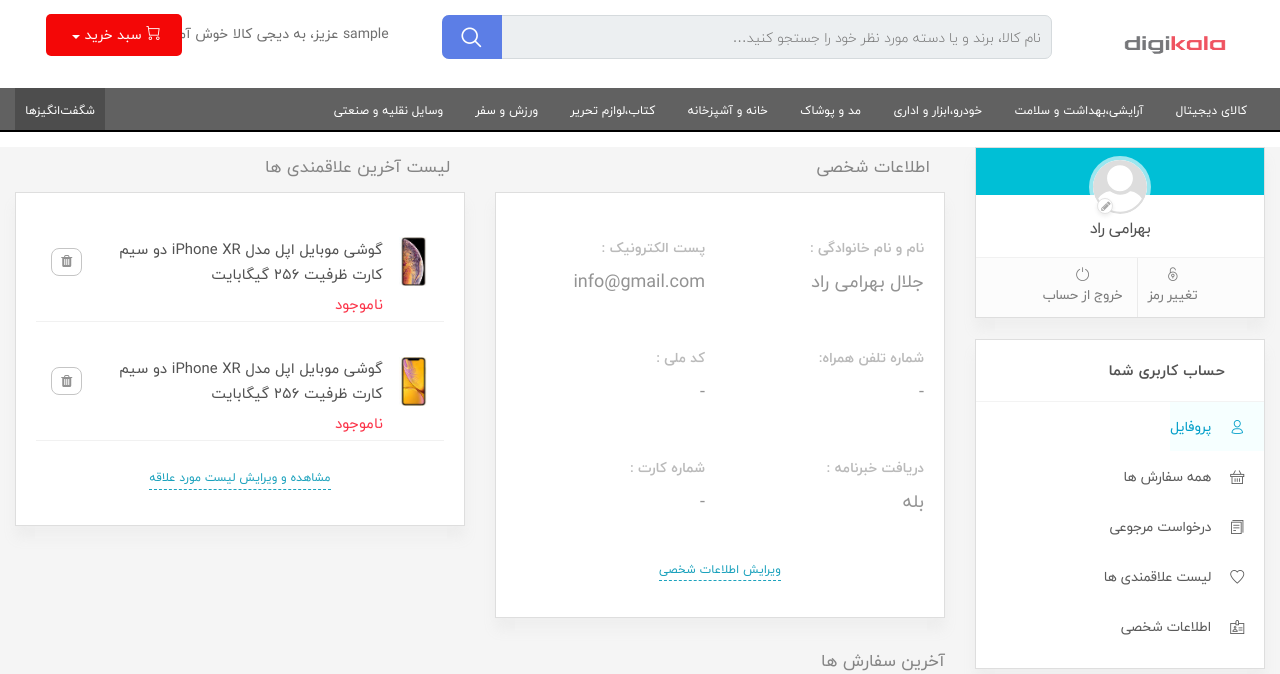
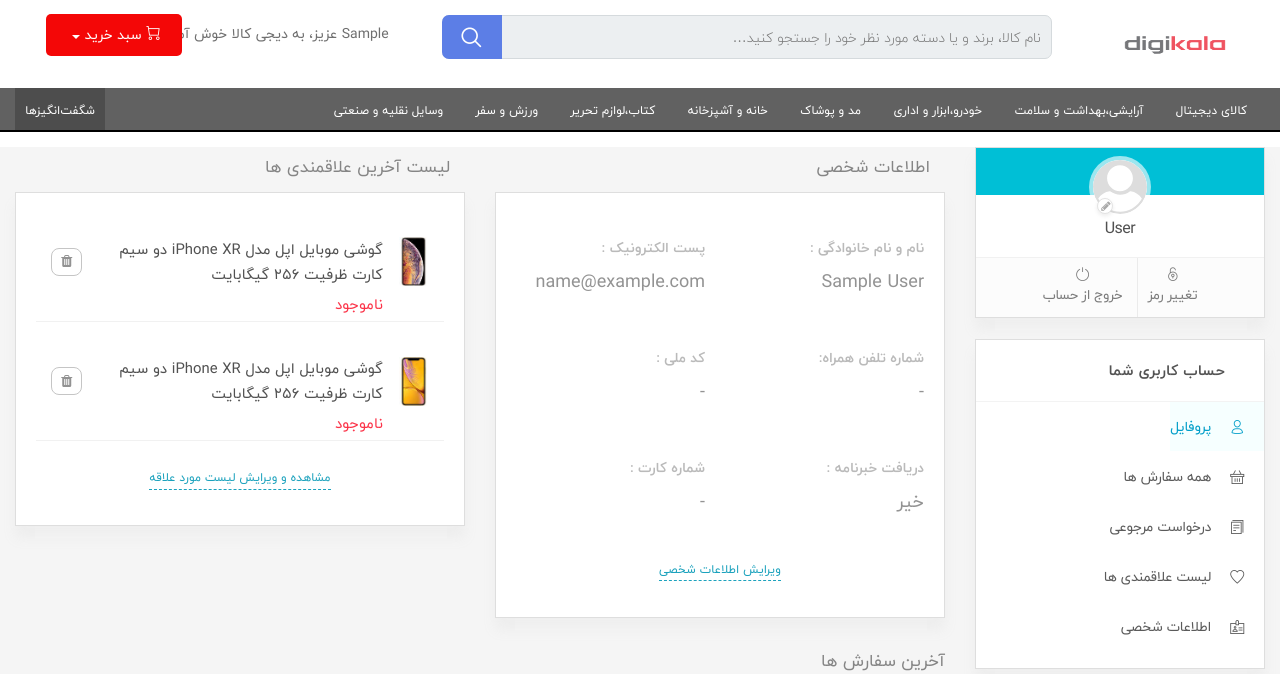
Before and after one commit to mohammad-aq1996/digikala, a Django app: page /accounts/profile/ in a window 1280 px wide. Shown: the top 674 px of the page. Run offline with Django 4.2, Linux system fonts and the light colour scheme; the visitor is signed in with stand-in values (Sample User, id 1); some libraries are stand-ins or nearby versions.

Commit message:
add profile personal view

```diff
--- a/accounts_app/urls.py
+++ b/accounts_app/urls.py
@@ -1,6 +1,6 @@
 from django.urls import path
 from django.contrib.auth import views as auth_view
-from .views import RegisterView, WelcomeView, ProfileView, PassChangeView
+from .views import RegisterView, WelcomeView, ProfileView, PassChangeView, ProfilePersonalInfoView
 
 app_name = 'accounts_app'
 
@@ -11,5 +11,8 @@
     path('welcome/', WelcomeView.as_view(), name='welcome'),
     path('profile/', ProfileView.as_view(), name='profile'),
     path('password/change/', PassChangeView.as_view(), name='password_change'),
-    path('password/change/done/', auth_view.PasswordChangeDoneView.as_view(template_name='accounts_app/password-change-done.html'), name="password_change_done"),
+    path('password/change/done/',
+        auth_view.PasswordChangeDoneView.as_view(template_name='accounts_app/password-change-done.html'),
+        name="password_change_done"),
+    path('personal-info/', ProfilePersonalInfoView.as_view(), name='personal-info'),
 ]
--- a/accounts_app/views.py
+++ b/accounts_app/views.py
@@ -22,3 +22,7 @@
 class PassChangeView(PasswordChangeView):
     template_name='accounts_app/password-change.html'
     success_url = reverse_lazy('accounts_app:password_change_done')
+
+
+class ProfilePersonalInfoView(TemplateView):
+    template_name = 'accounts_app/profile-personal-info.html'
--- a/templates/_base.html
+++ b/templates/_base.html
@@ -276,7 +276,7 @@
                     {% if user.is_authenticated %}
                         <a href="#" class="btn btn-neutral dropdown-toggle" data-toggle="dropdown"
                            id="navbarDropdownMenuLink1">
-                            {{ user.username }} عزیز، به دیجی کالا خوش آمدید
+                            {% if user.first_name %} {{ user.first_name }} {% else %} {{ user.username }} {% endif %} عزیز، به دیجی کالا خوش آمدید
                         </a>
                         <ul class="dropdown-menu" aria-labelledby="navbarDropdownMenuLink1">
                             <div class="dropdown-item">
--- a/templates/accounts_app/profile.html
+++ b/templates/accounts_app/profile.html
@@ -21,37 +21,61 @@
                                         <div class="col-sm-12 col-md-6">
                                             <p>
                                                 <span class="title">نام و نام خانوادگی :</span>
-                                                <span>جلال بهرامی راد</span>
+                                                <span> {% if user.first_name and user.last_name %}
+                                                    {{ user.first_name }} {{ user.last_name }}
+                                                {% else %}
+                                                    -
+                                                {% endif %} </span>
                                             </p>
                                         </div>
                                         <div class="col-sm-12 col-md-6">
                                             <p>
                                                 <span class="title">پست الکترونیک :</span>
-                                                <span>info@gmail.com</span>
+                                                <span>{% if user.email %}
+                                                    {{ user.email }}
+                                                {% else %}
+                                                    -
+                                                {% endif %} </span></span>
                                             </p>
                                         </div>
                                         <div class="col-sm-12 col-md-6">
                                             <p>
                                                 <span class="title">شماره تلفن همراه:</span>
-                                                <span>-</span>
+                                                <span>{% if user.phone %}
+                                                    {{ user.phone }}
+                                                {% else %}
+                                                    -
+                                                {% endif %}</span>
                                             </p>
                                         </div>
                                         <div class="col-sm-12 col-md-6">
                                             <p>
                                                 <span class="title">کد ملی :</span>
-                                                <span>-</span>
+                                                <span>{% if user.national_code %}
+                                                    {{ user.national_code }}
+                                                {% else %}
+                                                    -
+                                                {% endif %}</span>
                                             </p>
                                         </div>
                                         <div class="col-sm-12 col-md-6">
                                             <p>
                                                 <span class="title">دریافت خبرنامه :</span>
-                                                <span>بله</span>
+                                                <span>{% if user.newsletter %}
+                                                    بله
+                                                {% else %}
+                                                    خیر
+                                                {% endif %}</span>
                                             </p>
                                         </div>
                                         <div class="col-sm-12 col-md-6">
                                             <p>
                                                 <span class="title">شماره کارت :</span>
-                                                <span>-</span>
+                                                <span>{% if user.card_number %}
+                                                    {{ user.card_number }}
+                                                {% else %}
+                                                    -
+                                                {% endif %}</span>
                                             </p>
                                         </div>
                                         <div class="col-12 text-center">
@@ -71,7 +95,7 @@
                                         <div class="col-12">
                                             <div class="profile-recent-fav-row">
                                                 <a href="#" class="profile-recent-fav-col profile-recent-fav-col-thumb">
-                                                    <img src="assets/img/cart/4560621.jpg"></a>
+                                                    <img src="{% static 'img/cart/4560621.jpg' %}"></a>
                                                 <div class="profile-recent-fav-col profile-recent-fav-col-title">
                                                     <a href="#">
                                                         <h4 class="profile-recent-fav-name">
@@ -88,7 +112,7 @@
                                             </div>
                                             <div class="profile-recent-fav-row">
                                                 <a href="#" class="profile-recent-fav-col profile-recent-fav-col-thumb">
-                                                    <img src="assets/img/cart/3794614.jpg"></a>
+                                                    <img src="{% static 'img/cart/3794614.jpg' %}"></a>
                                                 <div class="profile-recent-fav-col profile-recent-fav-col-title">
                                                     <a href="#">
                                                         <h4 class="profile-recent-fav-name">
@@ -131,7 +155,7 @@
                         <div class="profile-box">
                             <div class="profile-box-header">
                                 <div class="profile-box-avatar">
-                                    <img src="assets/img/svg/user.svg" alt="">
+                                    <img src="{% static 'img/svg/user.svg' %}" alt="">
                                 </div>
                                 <button data-toggle="modal" data-target="#myModal" class="profile-box-btn-edit">
                                     <i class="fa fa-pencil"></i>
@@ -147,28 +171,28 @@
                                             <div class="modal-body">
                                                 <ul class="profile-avatars default text-center">
                                                     <li>
-                                                        <img class="profile-avatars-item" src="assets/img/svg/user.svg"></img>
+                                                        <img class="profile-avatars-item" src="{% static 'img/svg/user.svg' %}"></img>
                                                     </li>
                                                     <li>
-                                                        <img class="profile-avatars-item" src="assets/img/svg/avatar-1.svg"></img>
+                                                        <img class="profile-avatars-item" src="{% static 'img/svg/avatar-1.svg' %}"></img>
                                                     </li>
                                                     <li>
-                                                        <img class="profile-avatars-item" src="assets/img/svg/avatar-2.svg"></img>
+                                                        <img class="profile-avatars-item" src="{% static 'img/svg/avatar-2.svg' %}"></img>
                                                     </li>
                                                     <li>
-                                                        <img class="profile-avatars-item" src="assets/img/svg/avatar-3.svg"></img>
+                                                        <img class="profile-avatars-item" src="{% static 'img/svg/avatar-3.svg' %}"></img>
                                                     </li>
                                                     <li>
-                                                        <img class="profile-avatars-item" src="assets/img/svg/avatar-4.svg"></img>
+                                                        <img class="profile-avatars-item" src="{% static 'img/svg/avatar-4.svg' %}"></img>
                                                     </li>
                                                     <li>
-                                                        <img class="profile-avatars-item" src="assets/img/svg/avatar-5.svg"></img>
+                                                        <img class="profile-avatars-item" src="{% static 'img/svg/avatar-5.svg' %}"></img>
                                                     </li>
                                                     <li>
-                                                        <img class="profile-avatars-item" src="assets/img/svg/avatar-6.svg"></img>
+                                                        <img class="profile-avatars-item" src="{% static 'img/svg/avatar-6.svg' %}"></img>
                                                     </li>
                                                     <li>
-                                                        <img class="profile-avatars-item" src="assets/img/svg/avatar-7.svg"></img>
+                                                        <img class="profile-avatars-item" src="{% static 'img/svg/avatar-7.svg' %}"></img>
                                                     </li>
                                                 </ul>
                                             </div>
@@ -177,7 +201,11 @@
                                 </div>
                                 <!-- Modal Core -->
                             </div>
-                            <div class="profile-box-username">بهرامی راد</div>
+                            <div class="profile-box-username">{% if user.last_name %}
+                            {{user.last_name}}
+                            {% else %}
+                            {{user.username}}
+                            {% endif %} </div>
                             <div class="profile-box-tabs">
                                 <a href="{% url 'accounts_app:password_change' %}" class="profile-box-tab profile-box-tab-access">
                                     <i class="now-ui-icons ui-1_lock-circle-open"></i>
@@ -202,19 +230,19 @@
                                     </a>
                                     <a href="profile-orders.html" class="dropdown-item">
                                     <i class="now-ui-icons shopping_basket"></i>
-                                    همه سفارش ها
+                                    همه سفارش هاa
                                     </a>
                                     <a href="profile-orders-return.html" class="dropdown-item">
                                     <i class="now-ui-icons files_single-copy-04"></i>
-                                    درخواست مرجوعی
+                                    درخواست مرجوعیa
                                     </a>
-                                    <a href="profile-favorites.html" class="dropdown-item">
+                                    <a href="tt" class="dropdown-item">
                                     <i class="now-ui-icons ui-2_favourite-28"></i>
-                                    لیست علاقمندی ها
+                                    لیست علاقمندی هاa
                                     </a>
-                                    <a href="profile-personal-info.html" class="dropdown-item">
+                                    <a href="{% url 'accounts_app:personal-info' %}" class="dropdown-item">
                                     <i class="now-ui-icons business_badge"></i>
-                                    اطلاعات شخصی
+                                    اطلاعات تخمی
                                     </a>
                                 </div>
                             </div>
@@ -247,7 +275,7 @@
                                     </a>
                                 </li>
                                 <li>
-                                    <a href="profile-personal-info.html">
+                                    <a href="{% url 'accounts_app:personal-info' %}">
                                         <i class="now-ui-icons business_badge"></i>
                                         اطلاعات شخصی
                                     </a>
```
Also changed, not shown: templates/accounts_app/profile-personal-info.html (+30 -6 lines).
